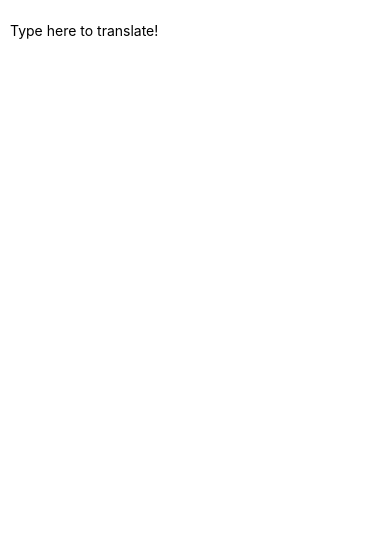
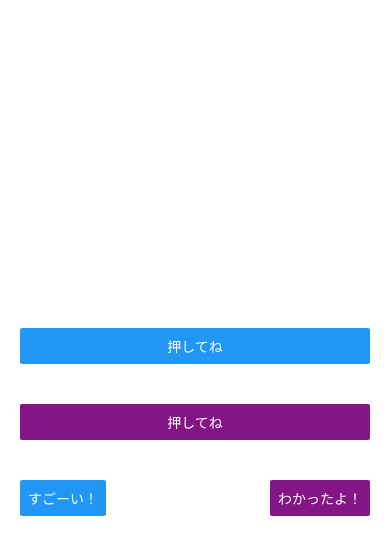
Before and after one commit to 3x10ce/learning-react-native, a React Native app: screen / in a window 390 px wide. Shown: the top 554 px of the page. Built offline with nearby package versions, Linux system fonts and the light colour scheme.

Commit message:
Handling Touches - Displaying a basic button

```diff
--- a/App.js
+++ b/App.js
@@ -1,47 +1,77 @@
 import React, {Component} from 'react';
-import {AppRegistry, Text, TextInput, View} from 'react-native';
+import {Alert, AppRegistry, Button, StyleSheet, View} from 'react-native';
 
 /**
- * TextInput はユーザからの入力を可能にする基本亭なコンポーネントです。
- * これは、入力を受けるたびに与えられた関数を呼び出されるonChangeTextプロパティと、
- * テキストが書き込まれた時に与えられた関数を呼び出すonSubmitEditingプロパティを持ちます。
+ * ユーザは主にタッチ操作を利用して携帯端末と対話します。
+ * ボタンのタップ、リストのスクロールや、マップの拡大といった動作の組み合わせもできます。
+ * React Nativeでは、より発展的なジェスチャの認識可能にする
+ * 包括的なジェスチャレスポンダシステムと、あらゆる種類の共通なジェスチャを制御するコンポーネントを提供しています。
+ * しかし、あなたはおそらく、この簡単なボタンコンポーネントを用いた制御に一番興味があるでしょう。
  *
- * たとえば、ユーザが入力した単語を異なる言語に翻訳する昨日を作って見ましょう。
- * この革新的な言語は、入力された文章のそれぞれの単語は同じピザ(🍕)で表されます。
- * そのため、"Hello there Bob"という分は、"🍕　🍕　🍕"に翻訳されるのです。
+ * Buttonは、すべてのプラットフォームに合わせた形でレンダリングされる基本的なボタンのコンポーネントです。
+ * ボタンを表示するもっとも簡潔な実装例は、以下のようなものです。
  *
- * この例では、入力された値はコンポーネントが生成されたあとも変化するため、stateからtextを取り出しています。
- * 例えば、ユーザが入力するたびに、その値の検証(validate)をすることができるでしょう。
- * よりたくさんの利用例を知りたい場合は、React docs on controll componentsか、
- * reference docs for TextInputを参照してください。
+ * <Button
+ *   onPress={() => { Alert.alert('You tapped the button!') }}
+ *   title="Press me"
+ * />
  *
- * https://facebook.github.io/react/docs/forms.html
- * https://facebook.github.io/react-native/docs/textinput.html
+ * これはiOSでは青のラベルで、Androidではテキストが書かれた青い長方形として表示されるでしょう。
+ * ボタンを押すと"onPress"で指定した関数が呼び出されます。この例ではポップアップが表示されますね。
+ * お好みで、"color"プロパティを用いてボタンの色を変更することもできますよ。
  *
- * テキストの入力はユーザとアプリケーションの対話を実現する手段のひとつです。
- * 次は、他の入力の受け取りについて探し、タッチの制御について学びましょう。
+ * さあ、ボタンコンポーネントを使ったサンプルの世界に行って見ましょう。
  */
-
-export default class PizzaTranslator extends Component {
-  constructor (props) {
-    super(props);
-    this.state = {text: ''};
+export default class ButtonBasics extends Component {
+  _onPressButton () {
+    Alert.alert('君はこのボタンをタップするフレンズなんだね！');
   }
 
   render () {
     return (
-      <View style={{padding: 10}}>
-        <TextInput
-          style={{height: 40}}
-          placeholder="Type here to translate!"
-          onChangeText={(text) => this.setState({text})}
-        />
-        <Text style={{padding: 10, fontSize: 42}}>
-          {this.state.text.split(' ').map((word) => word && '🍕').join(' ')}
-        </Text>
+      <View style={styles.container}>
+        <View style={styles.buttonContainer}>
+          <Button
+            onPress={this._onPressButton}
+            title="押してね"
+          />
+        </View>
+        <View style={styles.buttonContainer}>
+          <Button
+            onPress={this._onPressButton}
+            title="押してね"
+            color="#841584"
+          />
+        </View>
+        <View style={styles.alternativeLayoutButtonContainer}>
+          <Button
+            onPress={this._onPressButton}
+            title="すごーい！"
+          />
+          <Button
+            onPress={this._onPressButton}
+            title="わかったよ！"
+            color="#841584"
+          />
+        </View>
       </View>
     );
   }
 }
 
-AppRegistry.registerComponent('LearningReactNative', () => PizzaTranslator);
+const styles = StyleSheet.create({
+  container: {
+    flex: 1,
+    justifyContent: 'center'
+  },
+  buttonContainer: {
+    margin: 20
+  },
+  alternativeLayoutButtonContainer: {
+    margin: 20,
+    flexDirection: 'row',
+    justifyContent: 'space-between'
+  }
+});
+
+AppRegistry.registerComponent('LearningReactNative', () => ButtonBasics);
```
